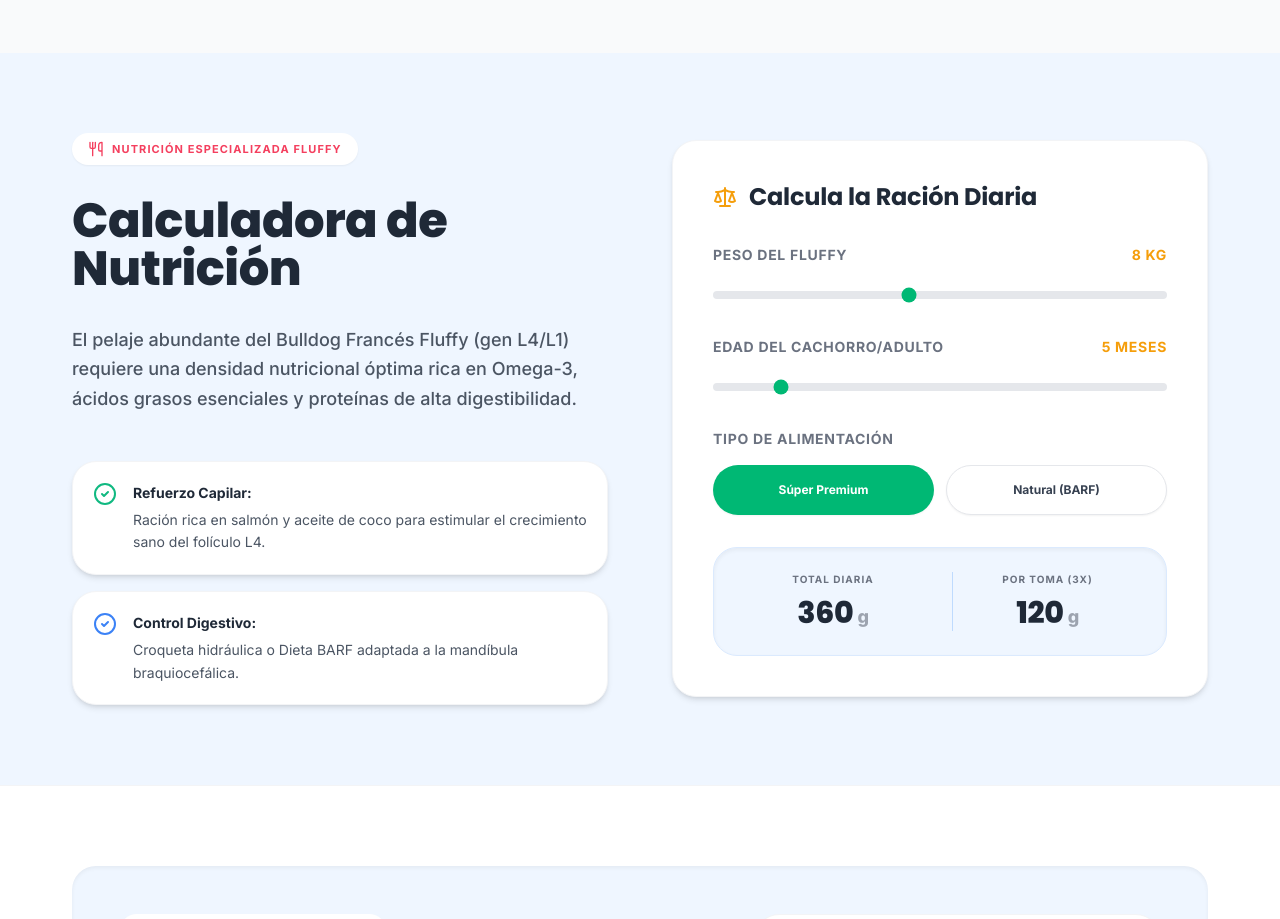
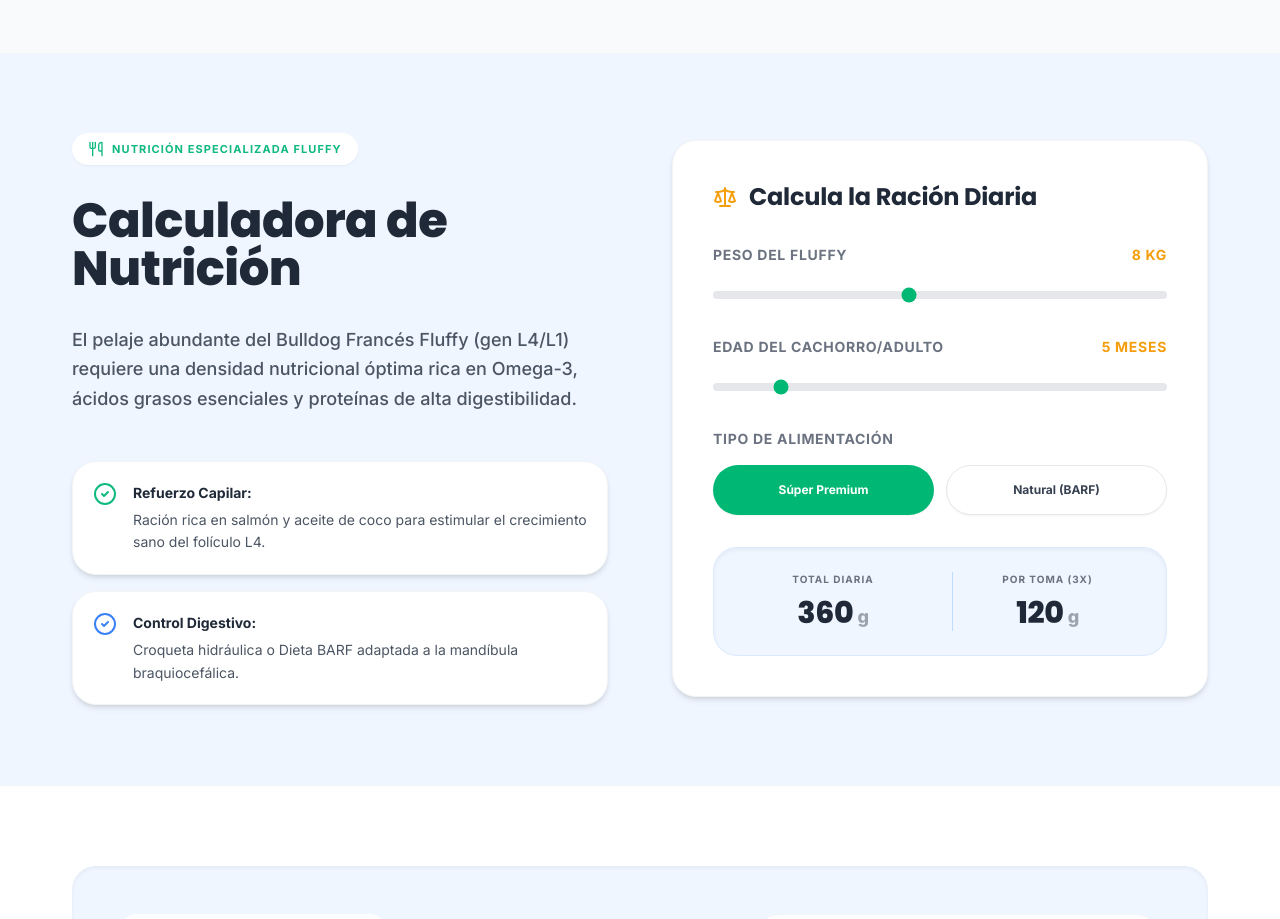
Before and after one commit to LivingNow05/fluffy-vip-programmatic, a React (Vite) app: page / in a window 1280 px wide. Shown: the part 1740-2659 px from the top of the page. Built offline with nearby package versions, Linux system fonts and the light colour scheme.

Commit message:
style: change nutrition badge color to emerald

```diff
--- a/src/components/CalculadoraComida.tsx
+++ b/src/components/CalculadoraComida.tsx
@@ -47,7 +47,7 @@ export const CalculadoraComida: React.FC = () => {
               visible: { opacity: 1, transition: { staggerChildren: 0.2 } }
             }}
           >
-            <motion.div variants={fadeUpVariant} className="inline-flex items-center gap-2 px-4 py-2 bg-white dark:bg-gray-800 rounded-full text-[11px] font-bold text-rose-500 uppercase tracking-widest shadow-sm">
+            <motion.div variants={fadeUpVariant} className="inline-flex items-center gap-2 px-4 py-2 bg-white dark:bg-gray-800 rounded-full text-[11px] font-bold text-emerald-500 uppercase tracking-widest shadow-sm">
               <Utensils className="w-4 h-4" />
               <span>Nutrición Especializada Fluffy</span>
             </motion.div>
```
